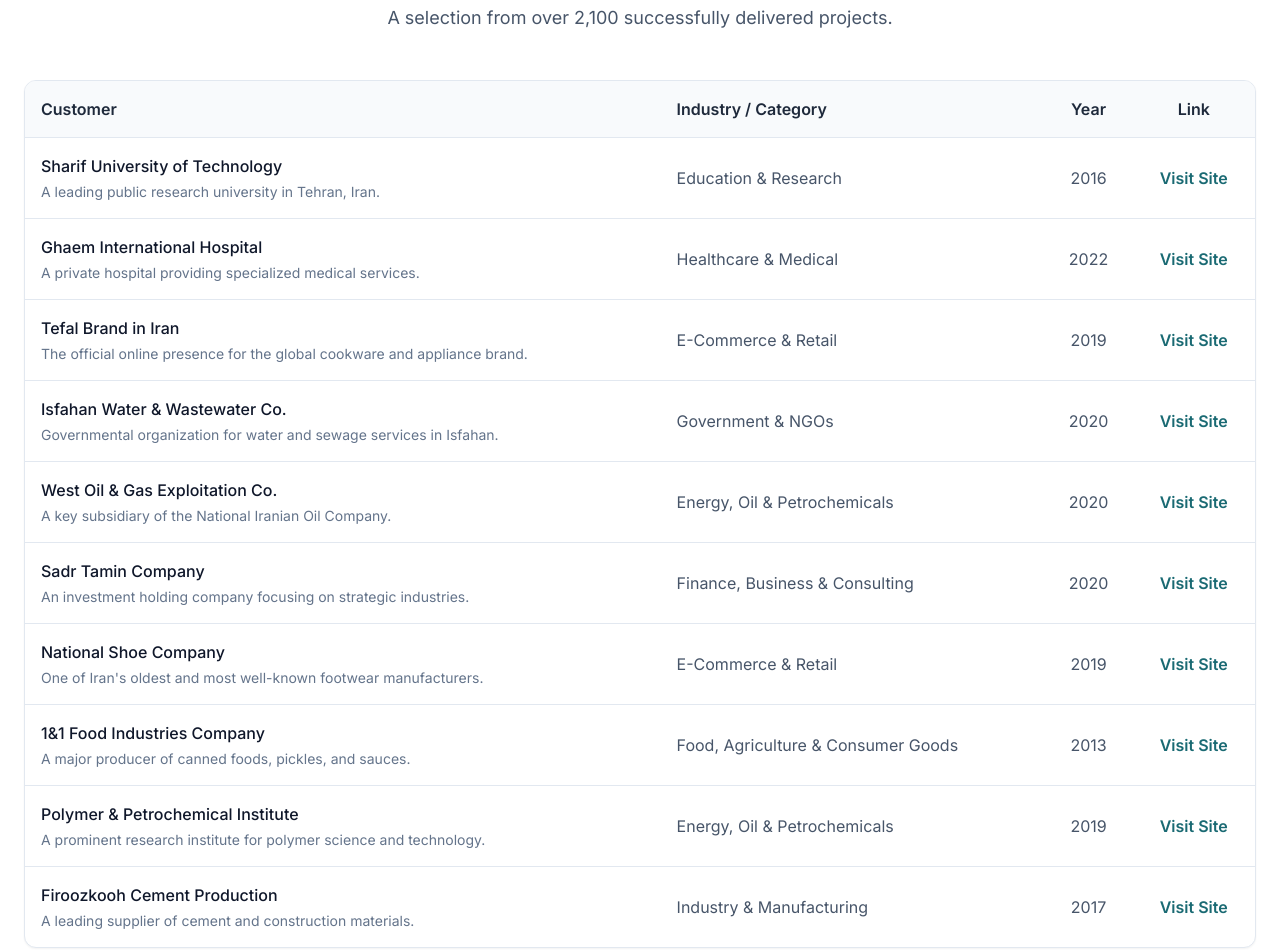
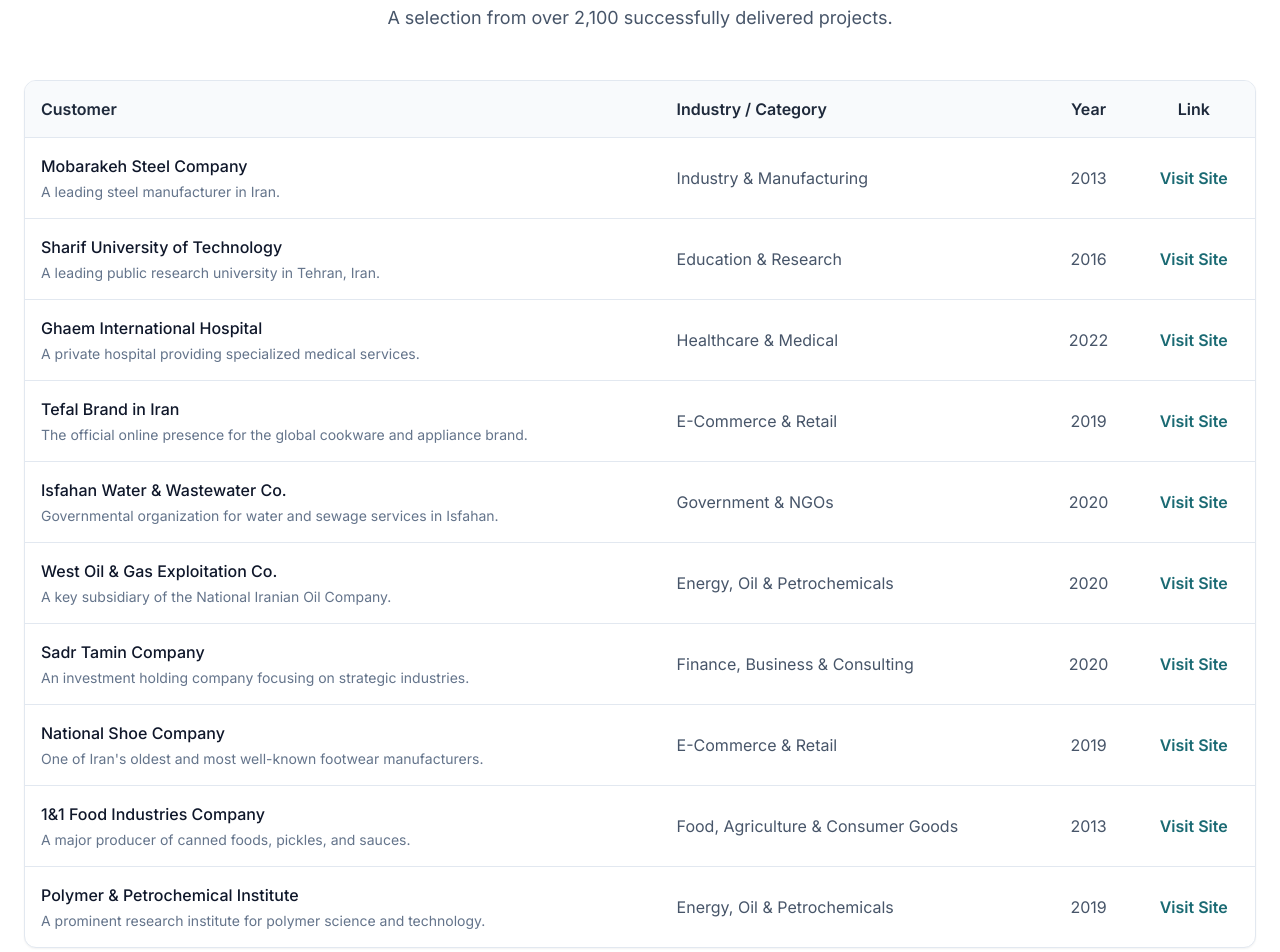
Before and after one commit to mehrkhakpour/khakpour.me, a plain HTML site: page index.html in a window 1280 px wide. Shown: the part 2260-3212 px from the top of the page. Drawn offline with nearby package versions, Linux system fonts and the light colour scheme.

Commit message:
Add files via upload

```diff
--- a/index.html
+++ b/index.html
@@ -182,6 +182,15 @@
                             <tbody>
                                 <tr class="border-t border-slate-200">
                                     <td class="p-4 align-middle">
+                                        <div class="font-medium text-slate-900">Mobarakeh Steel Company</div>
+                                        <div class="text-sm text-slate-500 mt-1">A leading steel manufacturer in Iran.</div>
+                                    </td>
+                                    <td class="p-4 align-middle text-slate-600">Industry & Manufacturing</td>
+                                    <td class="p-4 align-middle text-slate-600 text-center">2013</td>
+                                    <td class="p-4 align-middle text-center"><a href="https://www.mobarakehsteel.com/" target="_blank" rel="noopener noreferrer" class="text-[#1A6A73] hover:underline font-semibold">Visit Site</a></td>
+                                </tr>
+                                <tr class="border-t border-slate-200">
+                                    <td class="p-4 align-middle">
                                         <div class="font-medium text-slate-900">Sharif University of Technology</div>
                                         <div class="text-sm text-slate-500 mt-1">A leading public research university in Tehran, Iran.</div>
                                     </td>
@@ -260,15 +269,6 @@
                                     <td class="p-4 align-middle text-slate-600">Energy, Oil & Petrochemicals</td>
                                     <td class="p-4 align-middle text-slate-600 text-center">2019</td>
                                     <td class="p-4 align-middle text-center"><a href="https://www.polymertechmart.com/" target="_blank" rel="noopener noreferrer" class="text-[#1A6A73] hover:underline font-semibold">Visit Site</a></td>
-                                </tr>
-                                <tr class="border-t border-slate-200">
-                                    <td class="p-4 align-middle">
-                                        <div class="font-medium text-slate-900">Firoozkooh Cement Production</div>
-                                        <div class="text-sm text-slate-500 mt-1">A leading supplier of cement and construction materials.</div>
-                                    </td>
-                                    <td class="p-4 align-middle text-slate-600">Industry & Manufacturing</td>
-                                    <td class="p-4 align-middle text-slate-600 text-center">2017</td>
-                                    <td class="p-4 align-middle text-center"><a href="https://www.fikcc.com/" target="_blank" rel="noopener noreferrer" class="text-[#1A6A73] hover:underline font-semibold">Visit Site</a></td>
                                 </tr>
                             </tbody>
                         </table>
```
